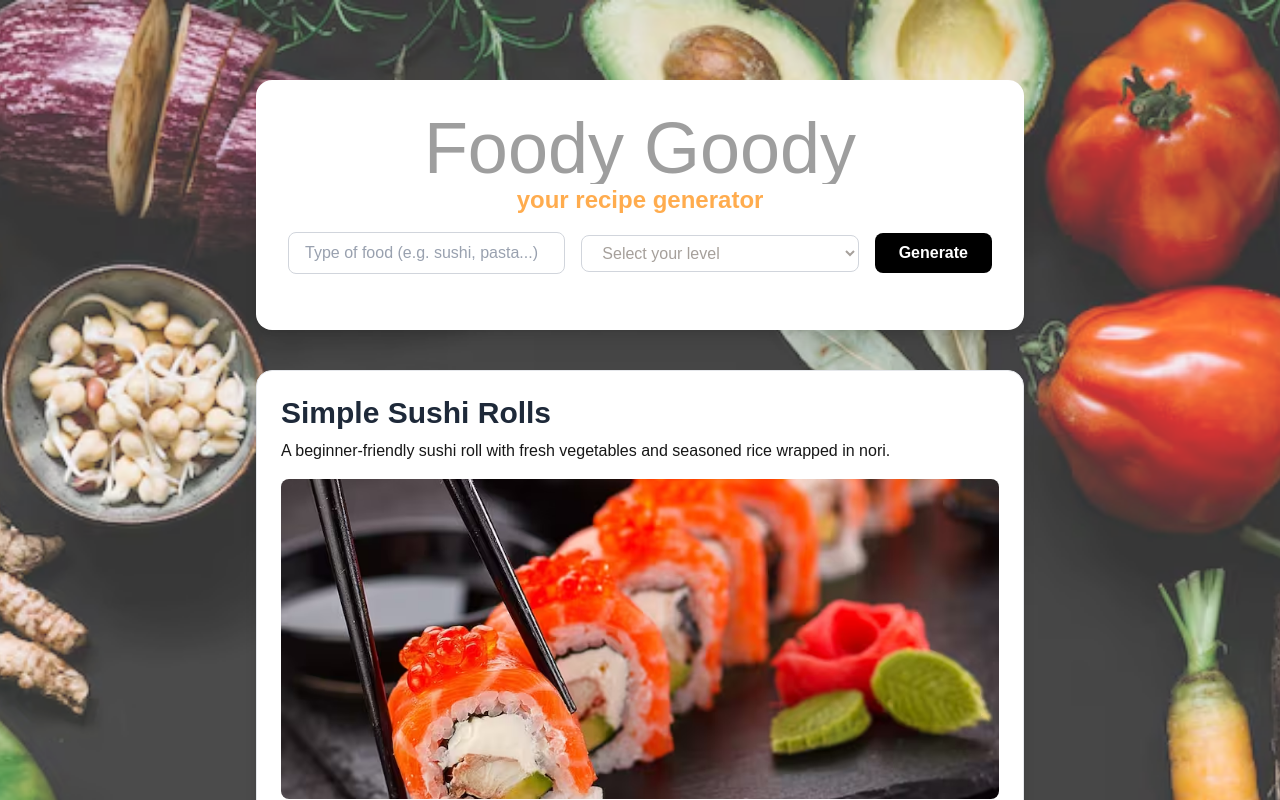
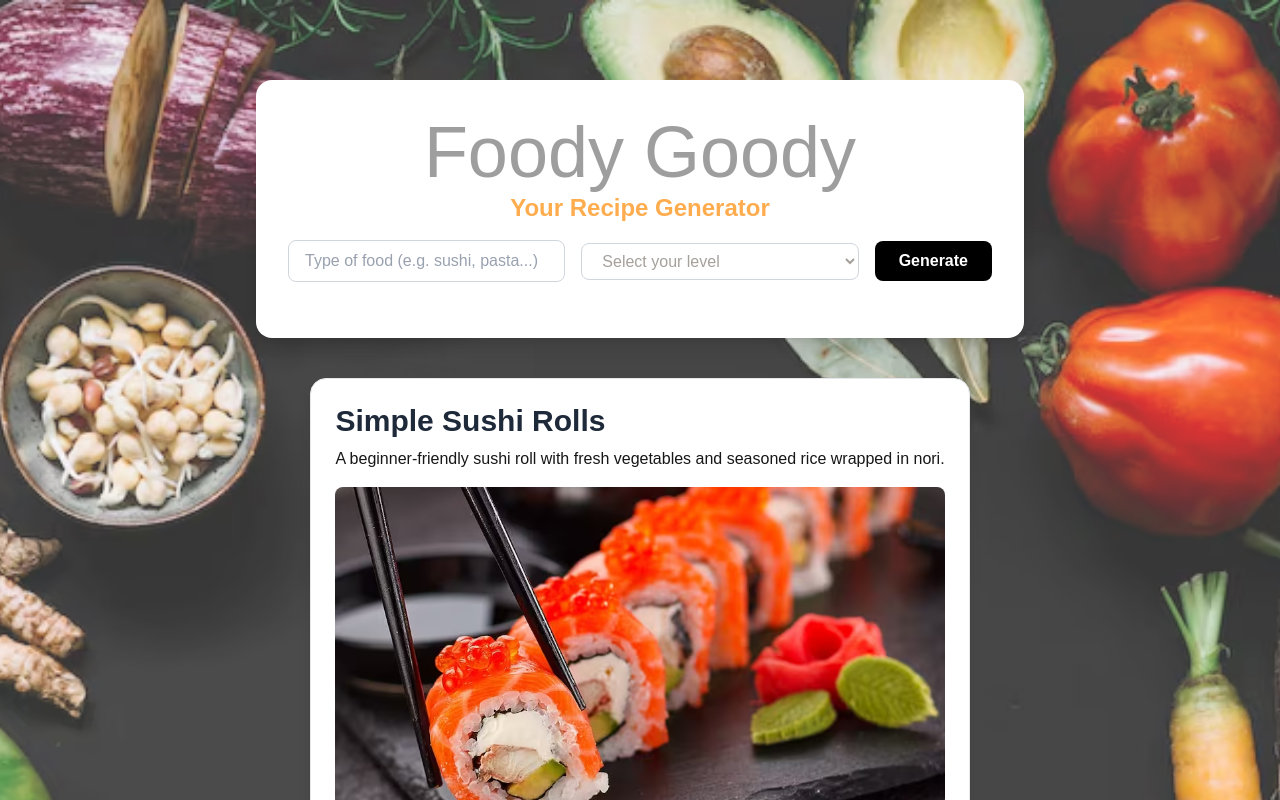
Before and after one commit to juliberglund/workshop-ai-website, a Next.js app: page / in a window 1280 px wide. Shown: the top 800 px of the page. Built offline with nearby package versions, Linux system fonts and the light colour scheme; grey boxes are pictures that could not be loaded.

Commit message:
new commit

```diff
--- a/src/app/components/RecipeCard.tsx
+++ b/src/app/components/RecipeCard.tsx
@@ -1,11 +1,8 @@
 "use client";
 
-import { useState } from "react";
 import { Recipe } from "@/types";
 import dummyRecipe from "@/data/dummyRecipe.json";
-import { Input } from "./iu/input";
-import { Select } from "./iu/select";
-import { TextGif } from "./iu/text-gif";
+
 import { isRecipe } from "@/types/validation";
 
 if (!isRecipe(dummyRecipe)) {
@@ -15,64 +12,9 @@ if (!isRecipe(dummyRecipe)) {
 const recipe: Recipe = dummyRecipe;
 
 export default function RecipeCard() {
-  const [foodType, setFoodType] = useState("");
-  const [selectedOption, setSelectedOption] = useState("");
-
-  const selectOptions = [
-    { label: "Select your level", value: "" },
-    { label: "I am a beguinner", value: "easy" },
-    { label: "I am intermidate", value: "medium" },
-    { label: "I am advanced", value: "hard" },
-  ];
-  const gifUrls = [
-    "https://media.giphy.com/media/3zvbrvbRe7wxBofOBI/giphy.gif",
-    "https://media.giphy.com/media/fnglNFjBGiyAFtm6ke/giphy.gif",
-  ];
   return (
     <div className="relative min-h-screen">
-      <div className="absolute inset-0">
-        <img
-          src="/varios-vegetales-.jpg"
-          alt="background"
-          className="w-full h-full object-cover opacity-80"
-        />
-      </div>
-
-      <div className="relative z-10 flex flex-col items-center p-10 space-y-10">
-        <div className="w-full max-w-3xl bg-white shadow-lg rounded-2xl p-8 mt-10 text-center">
-          <TextGif
-            gifUrl={gifUrls[0]}
-            text="Foody Goody"
-            size="xxl"
-            weight="medium"
-          />
-          <p className="text-2xl font-bold text-orange-400 opacity-70 pb-4">
-            your recipe generator
-          </p>
-
-          <div className="flex flex-col md:flex-row gap-4 items-center justify-center">
-            <Input
-              value={foodType}
-              onChange={(e) => setFoodType(e.target.value)}
-              placeholder="Type of food (e.g. sushi, pasta...)"
-              className="flex-1"
-            />
-
-            <Select
-              options={selectOptions}
-              value={selectedOption}
-              onChange={(e) => setSelectedOption(e.target.value)}
-              className="flex-1 text-stone-400"
-            />
-
-            <button className="bg-black text-white font-semibold px-6 py-2 rounded-lg hover:bg-fuchsia-700 transition">
-              Generate
-            </button>
-          </div>
-
-          <div className="mt-6"></div>
-        </div>
-
+      <div className="absolute inset-0"></div>
       <div className="w-full max-w-3xl bg-white shadow-lg rounded-2xl overflow-hidden border border-gray-200">
         <div className="p-6">
           <h1 className="text-3xl font-bold mb-2 text-gray-800">
@@ -80,7 +22,7 @@ export default function RecipeCard() {
           </h1>
           <p className="pb-4">{recipe.description}</p>
           <img
-              src="/otro-sushi.avif"
+            src="/sushi.avif"
             alt={recipe.name}
             className="w-full h-80 object-cover object-center rounded-lg mb-4"
           />
@@ -116,6 +58,5 @@ export default function RecipeCard() {
         </div>
       </div>
     </div>
-    </div>
   );
 }
--- a/src/app/page.tsx
+++ b/src/app/page.tsx
@@ -1,10 +1,76 @@
-import Image from "next/image";
+"use client";
+
 import RecipeCard from "./components/RecipeCard";
 
+import { useState } from "react";
+import { Recipe } from "@/types";
+import dummyRecipe from "@/data/dummyRecipe.json";
+import { Input } from "./components/iu/input";
+import { Select } from "./components/iu/select";
+import { TextGif } from "./components/iu/text-gif";
+import { isRecipe } from "@/types/validation";
+
 export default function Home() {
+  const [foodType, setFoodType] = useState("");
+  const [selectedOption, setSelectedOption] = useState("");
+
+  const selectOptions = [
+    { label: "Select your level", value: "" },
+    { label: "I am a beginner", value: "easy" },
+    { label: "I am intermediate", value: "medium" },
+    { label: "I am advanced", value: "hard" },
+  ];
+  const gifUrls = [
+    "https://media.giphy.com/media/3zvbrvbRe7wxBofOBI/giphy.gif",
+    "https://media.giphy.com/media/fnglNFjBGiyAFtm6ke/giphy.gif",
+  ];
   return (
-    <div>
-      <RecipeCard />
+    <div className="relative min-h-screen">
+      <div className="absolute inset-0">
+        <img
+          src="/vegetables-.jpg"
+          alt="background"
+          className="w-full h-full object-cover opacity-80"
+        />
+      </div>
+
+      <div className="relative z-10 flex flex-col items-center p-10 space-y-10">
+        <div className="w-full max-w-3xl bg-white shadow-lg rounded-2xl p-8 mt-10 text-center">
+          <TextGif
+            className="p-1"
+            gifUrl={gifUrls[0]}
+            text="Foody Goody"
+            size="xxl"
+            weight="medium"
+          />
+          <p className="text-2xl font-bold text-orange-400 opacity-70 pb-4">
+            Your Recipe Generator
+          </p>
+
+          <div className="flex flex-col md:flex-row gap-4 items-center justify-center">
+            <Input
+              value={foodType}
+              onChange={(e) => setFoodType(e.target.value)}
+              placeholder="Type of food (e.g. sushi, pasta...)"
+              className="flex-1"
+            />
+
+            <Select
+              options={selectOptions}
+              value={selectedOption}
+              onChange={(e) => setSelectedOption(e.target.value)}
+              className="flex-1 text-stone-400"
+            />
+
+            <button className="bg-black text-white font-semibold px-6 py-2 rounded-lg hover:bg-fuchsia-700 transition">
+              Generate
+            </button>
+          </div>
+
+          <div className="mt-6"></div>
+        </div>
+        <RecipeCard />
+      </div>
     </div>
   );
 }
```
Also changed, not shown: public/sushi.avif (renamed from public/otro-sushi.avif), public/vegetables-.jpg (renamed from public/varios-vegetales-.jpg). Lines whose indentation alone changed are shown as unchanged.
